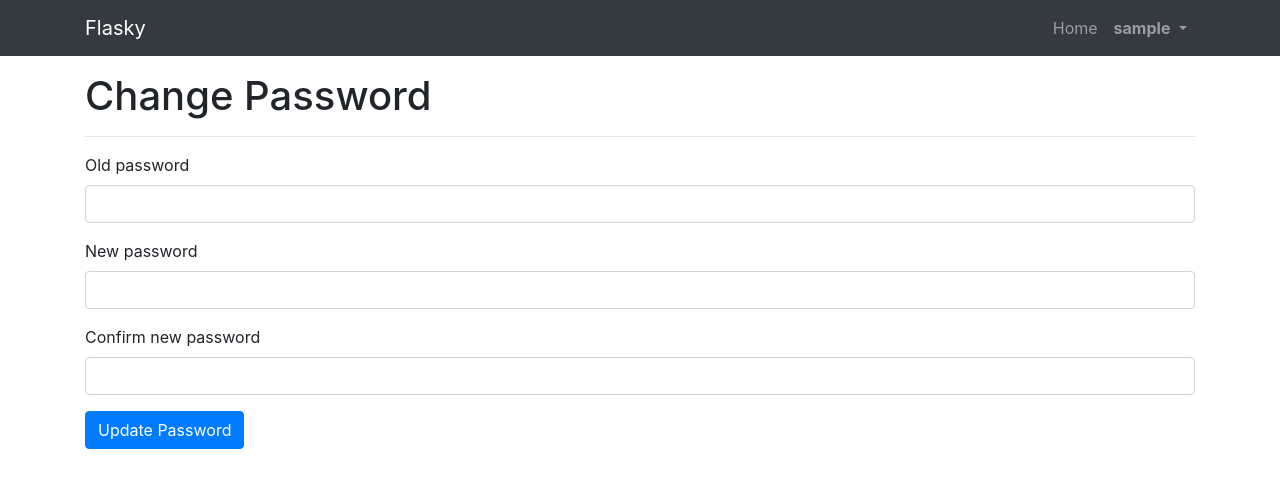
After one commit to blessedsibanda/flasky, a Flask app: page /auth/change-password in a window 1280 px wide. The commit adds this page. Shown: the top 488 px of the page. Run offline with Flask 2, Linux system fonts and the light colour scheme; a user stored in the database is signed in; tables that the repository leaves empty hold one stand-in row (values such as "Sample post"); some libraries are stand-ins or nearby versions.

Commit message:
implement change password feature

```diff
--- a/app/auth/forms.py
+++ b/app/auth/forms.py
@@ -30,3 +30,11 @@ class RegistrationForm(FlaskForm):
     def validate_username(self, field):
         if User.query.filter_by(username=field.data).first():
             raise ValidationError('Username already in use.')
+
+
+class ChangePasswordForm(FlaskForm):
+    old_password = PasswordField('Old password', validators=[DataRequired()])
+    password = PasswordField('New password', validators=[DataRequired(),
+    EqualTo('password2', message='Passwords must match.')])
+    password2 = PasswordField('Confirm new password', validators=[DataRequired()])
+    submit = SubmitField('Update Password')
--- a/app/auth/views.py
+++ b/app/auth/views.py
@@ -1,7 +1,7 @@
 from flask import render_template, redirect, request, url_for, flash
 from flask_login import login_user, logout_user, login_required, current_user
 from . import auth
-from .forms import LoginForm, RegistrationForm
+from .forms import LoginForm, RegistrationForm, ChangePasswordForm
 from ..models import User
 from ..email import send_email
 from .. import db
@@ -79,3 +79,18 @@ def confirm(token):
     else:
         flash('The confirmation link is invalid or expired.')
     return redirect(url_for('main.index'))
+
+@auth.route('/change-password', methods=['GET','POST'])
+@login_required
+def change_password():
+    form = ChangePasswordForm()
+    if form.validate_on_submit():
+        if current_user.verify_password(form.old_password.data):
+            current_user.password = form.password.data
+            db.session.add(current_user)
+            db.session.commit()
+            flash('Your password has been updated.', 'dark')
+            return redirect(url_for('main.index'))
+        else:
+            flash('Invalid password.', 'warning')
+    return render_template('auth/change_password.html', form=form)
--- a/app/templates/_navbar.html
+++ b/app/templates/_navbar.html
@@ -8,10 +8,20 @@
         <div class="collapse navbar-collapse" id="navbarSupportedContent">
             <div class="navbar-nav ml-auto">
                 {{render_nav_item('main.index', 'Home')}}
-                {{render_nav_item('main.user', 'Profile')}}
 
                 {% if current_user.is_authenticated %}
-                    {{render_nav_item('auth.logout', 'Log Out')}}
+                    <li class="nav-item dropdown">
+                        <a class="nav-link dropdown-toggle" href="#" id="navbarDropdown" role="button" data-toggle="dropdown" aria-haspopup="true" aria-expanded="false">
+                          <strong>{{current_user.username}}</strong>
+                        </a>
+                        <div class="dropdown-menu" aria-labelledby="navbarDropdown">
+                        <a class="dropdown-item" href="{{ url_for('main.user') }}">My Profile</a>
+                          <a class="dropdown-item" href="{{ url_for('auth.change_password') }}">Change Password</a>
+                          <div class="dropdown-divider"></div>
+                          <a class="dropdown-item" href="{{ url_for('auth.logout') }}">Log Out</a>
+                        </div>
+                    </li>
+
                 {% else %}
                     {{render_nav_item('auth.login', 'Log In')}}
                 {% endif %}
--- /dev/null
+++ b/app/templates/auth/change_password.html
@@ -0,0 +1,11 @@
+{% extends 'base.html' %}
+{% from 'bootstrap/form.html' import render_form %}
+
+{% block title %}- Change Password{% endblock title %}
+
+{% block body %}
+    <h1>Change Password</h1>
+    <hr>
+    {{render_form(form)}}
+
+{% endblock body %}
```
